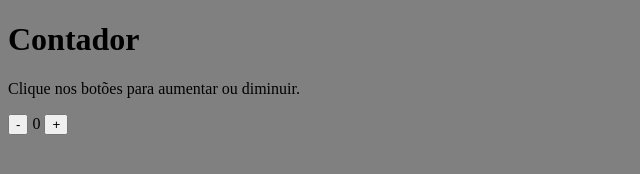
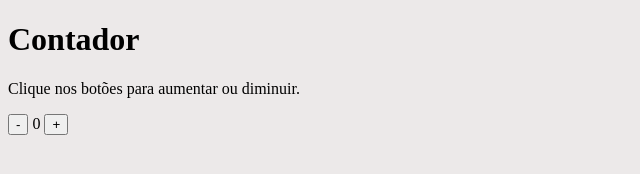
Before and after one commit to leandrorochapereira/dio-primeiro-desafio, a plain HTML site: page projeto-dio/introdução-ao-javascript-dio/index.html in a window 1280 px wide. Shown: the whole page, without its empty margins (0-640 px from the left). Drawn offline with Linux system fonts and the light colour scheme.

Commit message:
Finalizando introdução ao JavaScript

```diff
--- a/projeto-dio/introdução-ao-javascript-dio/assets/css/styles.css
+++ b/projeto-dio/introdução-ao-javascript-dio/assets/css/styles.css
@@ -1,3 +1,3 @@
 body {
-    background-color: grey;
+    background-color: rgb(236, 233, 233);
 }
```
